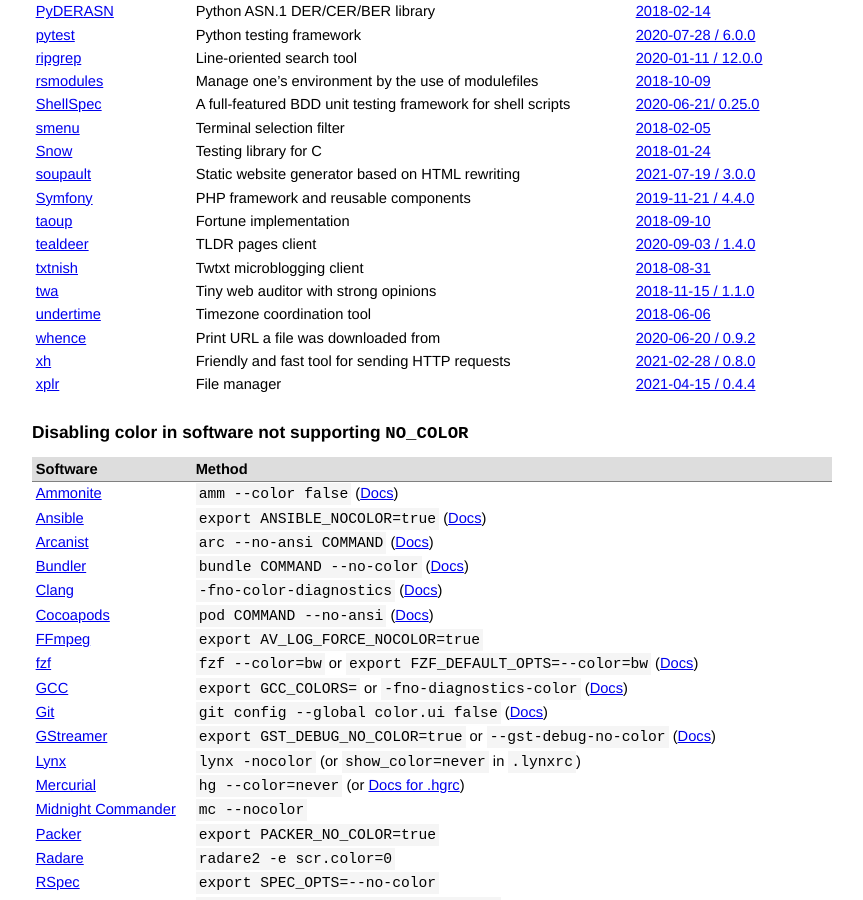
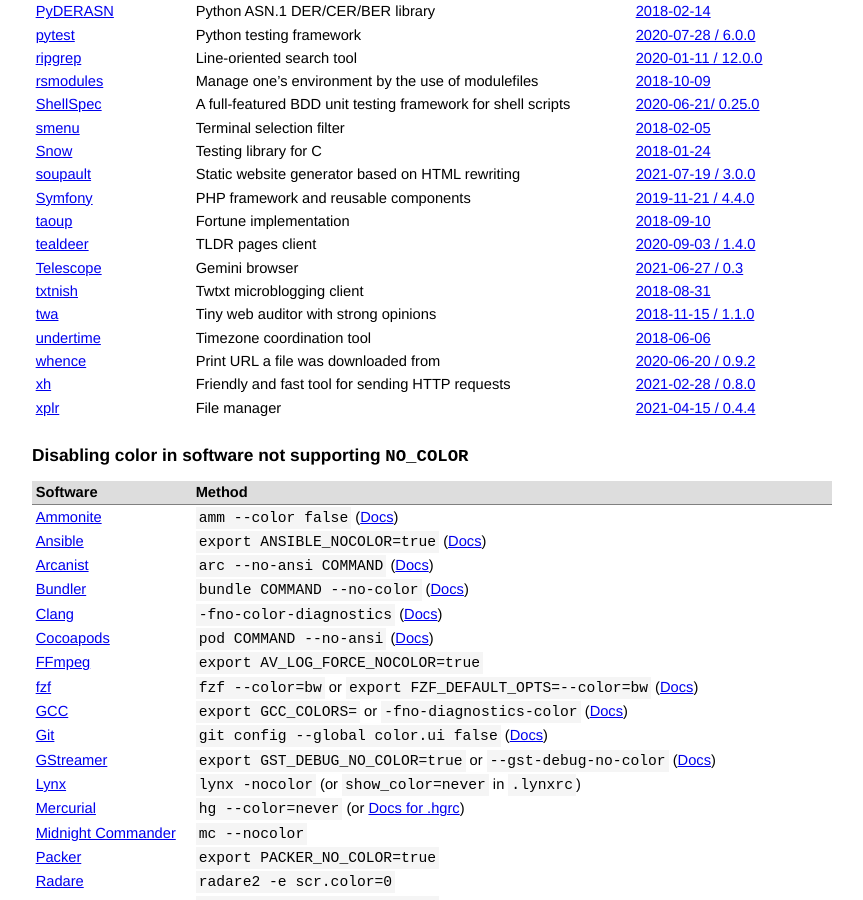
Before and after one commit to jcs/no_color, a Jekyll site: the page built from index.md, in a window 1280 px wide and 900 px high, scrolled down 2840 px. Shown: the whole window, without its empty margins (208-1071 px from the left). Built offline with Jekyll 4.4.1, drawn with Linux system fonts in a browser that asks for light colours; our own code applies the rules of GitHub Pages for plain Markdown files.

Commit message:
Add Telescope (#127)

```diff
--- a/index.md
+++ b/index.md
@@ -165,6 +165,7 @@ color via `NO_COLOR`.
 | [Symfony](https://github.com/symfony/symfony) | PHP framework and reusable components | [2019-11-21 / 4.4.0](https://symfony.com/releases/4.4) |
 | [taoup](http://github.com/globalcitizen/taoup) | Fortune implementation | [2018-09-10](https://github.com/globalcitizen/taoup/commit/fb2dc7768a2dc9b74816ce5126e40b93338291f7) |
 | [tealdeer](http://github.com/dbrgn/tealdeer) | TLDR pages client | [2020-09-03 / 1.4.0](https://github.com/dbrgn/tealdeer/releases/tag/v1.4.0) |
+| [Telescope](https://telescope.omarpolo.com) | Gemini browser | [2021-06-27 / 0.3](https://github.com/omar-polo/telescope/releases/tag/0.3) |
 | [txtnish](https://github.com/mdom/txtnish) | Twtxt microblogging client | [2018-08-31](https://github.com/mdom/txtnish/commit/257d312ac282ab99e8357e31f6c282b881fbb171) |
 | [twa](https://github.com/trailofbits/twa) | Tiny web auditor with strong opinions | [2018-11-15 / 1.1.0](https://github.com/trailofbits/twa/releases/tag/1.1.0) |
 | [undertime](https://gitlab.com/anarcat/undertime) | Timezone coordination tool | [2018-06-06](https://gitlab.com/anarcat/undertime/commit/0c4c2b38f32127a0dc59d2bd6e5f9db0b61ca847) |
```
